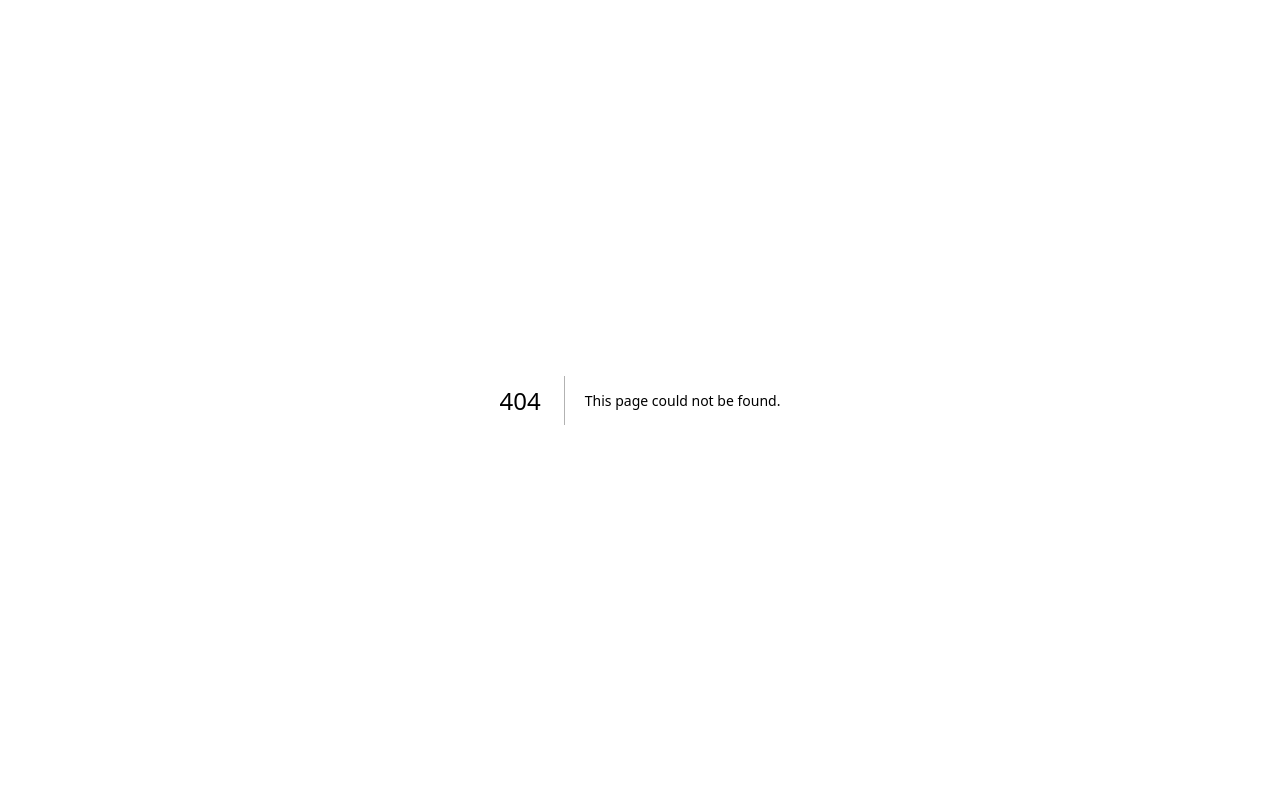
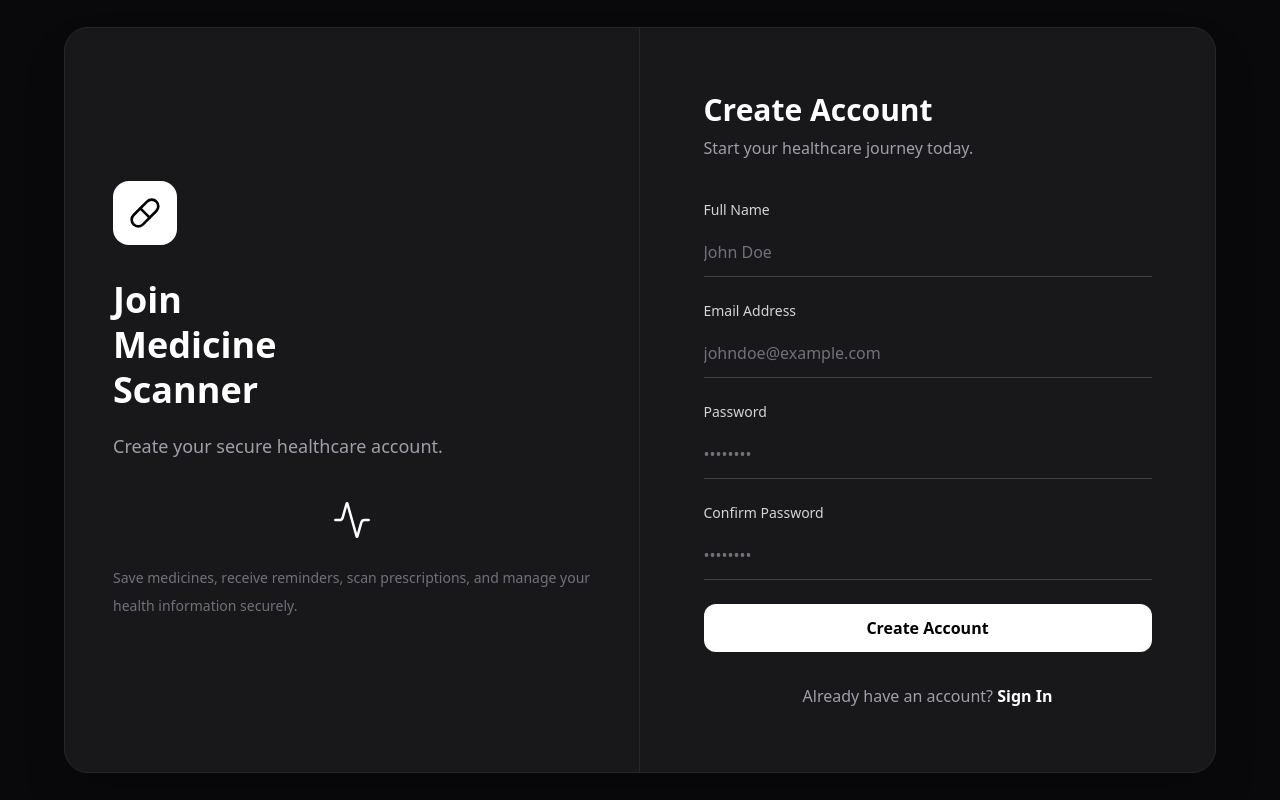
Before and after one commit to khushpreet78141/Medicine-Information-Scanner, a Next.js app: page /register in a window 1280 px wide. Before the commit this address had no page. Built offline with nearby package versions, Linux system fonts and the light colour scheme.

Commit message:
implement register page

```diff
--- /dev/null
+++ b/app/api/login/route.ts
@@ -0,0 +1,14 @@
+import supabase from "@/src/lib/supabase";
+
+export async function POST(request: Request) {
+    const {email,password} = await request.json();
+   const {data,error} =  await supabase.auth.signInWithPassword({
+  email,
+  password,
+});
+
+console.log("logged in user",data.user)
+if(error){
+    console.log()
+}
+}
--- /dev/null
+++ b/app/login/page.tsx
@@ -0,0 +1,5 @@
+import Login from "@/src/components/Login";
+
+export default function LoginPage (){
+    return <Login/>
+}
--- a/app/page.tsx
+++ b/app/page.tsx
@@ -4,6 +4,8 @@ import Image from "next/image";
 import Upload from "@/src/components/Upload";
 import Search from "@/src/components/Search";
 import Reminder from "@/src/components/Reminder";
+import Login from "@/src/components/Login";
+import Register from "@/src/components/Register";
 import useServiceWorker from "@/src/hooks/useServiceWorker";
 export default function Home() {
   useServiceWorker();
@@ -12,7 +14,9 @@ export default function Home() {
     <div className="">
         {/*<Upload/>*/}
         {/*<Search/>*/}
-        <Reminder/>
+        {/*<Reminder/>*/}
+        {/*<Login/>*/}
+        <Register/>
 
     </div>
   );
--- /dev/null
+++ b/app/register/page.tsx
@@ -0,0 +1,5 @@
+import Register from "@/src/components/Register";
+
+export default function RegisterPage(){
+    return <Register/>
+}
--- a/package.json
+++ b/package.json
@@ -12,6 +12,7 @@
     "@google/genai": "^2.9.0",
     "@supabase/supabase-js": "^2.108.2",
     "axios": "^1.16.1",
+    "lucide-react": "^1.24.0",
     "next": "16.2.6",
     "react": "19.2.4",
     "react-dom": "19.2.4",
--- a/src/components/Login.tsx
+++ b/src/components/Login.tsx
@@ -1,22 +1,118 @@
-import React from 'react'
+"use client";
 
-const Login = () => {
+import Link from "next/link";
+import { Pill, Activity } from "lucide-react";
+import { useState } from "react";
+export default function Login() {
+
+  const [loginData, setLoginData] = useState({
+    email:"",
+    password:""
+  })
+
+  const handleSubmit = ()=>{
+
+
+  }
+
+
   return (
-    <div>
-      <form action="post">
-        <div>
-      <label htmlFor="email">email address</label>  <input type="text" placeholder='johnDoe@example.com' />
-      </div>
-      <div>
-      <label htmlFor="email">Password</label>  <input type="password" placeholder='***' />
-      </div>
-        <div>
-            Don't have an account ?
+    <div className="min-h-screen bg-zinc-950 flex items-center justify-center p-6">
+      <div className="w-full max-w-6xl bg-zinc-900 border border-zinc-800 rounded-3xl overflow-hidden shadow-2xl grid md:grid-cols-2">
+
+        {/* Left Side */}
+        <div className="hidden md:flex flex-col justify-center px-12 py-16 border-r border-zinc-800">
+
+          <div className="w-16 h-16 rounded-2xl bg-white flex items-center justify-center mb-8">
+            <Pill className="text-black w-8 h-8" />
+          </div>
+
+          <h1 className="text-4xl font-bold text-white leading-tight">
+            Medicine
+            <br />
+            Information
+            <br />
+            Scanner
+          </h1>
+
+          <p className="text-zinc-400 mt-5 text-lg">
+            Scan. Understand. Stay Healthy.
+          </p>
+
+          {/* ECG Line */}
+          <div className="mt-10">
+            <Activity className="w-full h-10 text-white" strokeWidth={1.5} />
+          </div>
+
+          <p className="text-zinc-500 mt-6 text-sm leading-7">
+            Securely manage your medicines, reminders, and health information
+            in one place.
+          </p>
         </div>
 
-      </form>
+        {/* Right Side */}
+        <div className="flex items-center justify-center px-8 py-16">
+
+          <div className="w-full max-w-md">
+
+            <h2 className="text-3xl font-bold text-white">
+              Welcome Back
+            </h2>
+
+            <p className="text-zinc-400 mt-2">
+              Sign in to continue.
+            </p>
+
+            <form className="mt-10 space-y-6" onSubmit={handleSubmit}>
+
+              <div>
+                <label className="block text-sm text-zinc-300 mb-2">
+                  Email Address
+                </label>
+
+                <input
+                  type="email"
+                  onChange={(e)=>setLoginData({...loginData,email:e.target.value})}
+                  placeholder="johndoe@example.com"
+                  className="w-full bg-transparent border-b border-zinc-700 py-3 text-white placeholder:text-zinc-500 outline-none focus:border-white transition"
+                />
+              </div>
+
+              <div>
+                <label className="block text-sm text-zinc-300 mb-2">
+                  Password
+                </label>
+
+                <input
+                  type="password"
+                  placeholder="••••••••"
+                  onChange={(e)=>setLoginData({...loginData,password:e.target.value})}
+                  className="w-full bg-transparent border-b border-zinc-700 py-3 text-white placeholder:text-zinc-500 outline-none focus:border-white transition"
+                />
+              </div>
+
+              <button
+                className="w-full bg-white text-black py-3 rounded-xl font-semibold hover:bg-zinc-200 transition duration-300"
+              >
+                Secure Login
+              </button>
+            </form>
+
+            <p className="text-center text-zinc-400 mt-8">
+              Don't have an account?{" "}
+              <Link
+                href="/register"
+                className="text-white font-semibold hover:underline"
+              >
+                Register
+              </Link>
+            </p>
+
+          </div>
+
+        </div>
+
+      </div>
     </div>
-  )
+  );
 }
-
-export default Login
--- a/src/components/Register.tsx
+++ b/src/components/Register.tsx
@@ -1,11 +1,152 @@
-import React from 'react'
+"use client";
 
+import Link from "next/link";
+import { Pill, Activity } from "lucide-react";
+import { useState } from "react";
 const Register = () => {
+   const [registerData, setRegisterData] = useState({
+      name:"",
+      email:"",
+      password:""
+    });
+
+    const [temporaryPass, setTemporaryPass] = useState("")
+
+    const handleSubmit = ()=>{
+
+
+    }
+
+
+
+
   return (
-    <div>
-      Register
+    <div className="min-h-screen bg-zinc-950 flex items-center justify-center p-6">
+      <div className="w-full max-w-6xl bg-zinc-900 border border-zinc-800 rounded-3xl overflow-hidden shadow-2xl grid md:grid-cols-2">
+
+        {/* Left Section */}
+        <div className="hidden md:flex flex-col justify-center px-12 py-16 border-r border-zinc-800">
+
+          <div className="w-16 h-16 rounded-2xl bg-white flex items-center justify-center mb-8">
+            <Pill className="text-black w-8 h-8" />
+          </div>
+
+          <h1 className="text-4xl font-bold text-white leading-tight">
+            Join
+            <br />
+            Medicine
+            <br />
+            Scanner
+          </h1>
+
+          <p className="text-zinc-400 mt-5 text-lg">
+            Create your secure healthcare account.
+          </p>
+
+          <div className="mt-10">
+            <Activity className="w-full h-10 text-white" strokeWidth={1.5} />
+          </div>
+
+          <p className="text-zinc-500 mt-6 text-sm leading-7">
+            Save medicines, receive reminders, scan prescriptions,
+            and manage your health information securely.
+          </p>
+
+        </div>
+
+        {/* Right Section */}
+        <div className="flex items-center justify-center px-8 py-16">
+
+          <div className="w-full max-w-md">
+
+            <h2 className="text-3xl font-bold text-white">
+              Create Account
+            </h2>
+
+            <p className="text-zinc-400 mt-2">
+              Start your healthcare journey today.
+            </p>
+
+            <form className="mt-10 space-y-6" method="post" onSubmit={handleSubmit}>
+
+              <div>
+                <label className="block text-sm text-zinc-300 mb-2">
+                  Full Name
+                </label>
+
+                <input
+                  type="text"
+                  placeholder="John Doe"
+                  onChange={(e)=>setRegisterData({...registerData,name:e.target.value})}
+                  className="w-full bg-transparent border-b border-zinc-700 py-3 text-white placeholder:text-zinc-500 outline-none focus:border-white transition"
+                />
+              </div>
+
+              <div>
+                <label className="block text-sm text-zinc-300 mb-2">
+                  Email Address
+                </label>
+
+                <input
+                  type="email"
+                  placeholder="johndoe@example.com"
+                  onChange={(e)=>setRegisterData({...registerData,email:e.target.value})}
+                  className="w-full bg-transparent border-b border-zinc-700 py-3 text-white placeholder:text-zinc-500 outline-none focus:border-white transition"
+                />
+              </div>
+
+              <div>
+                <label className="block text-sm text-zinc-300 mb-2">
+                  Password
+                </label>
+
+                <input
+                  type="password"
+                  placeholder="••••••••"
+                  onChange={(e)=>setTemporaryPass(e.target.value)}
+                  className="w-full bg-transparent border-b border-zinc-700 py-3 text-white placeholder:text-zinc-500 outline-none focus:border-white transition"
+                />
+              </div>
+
+              <div>
+                <label className="block text-sm text-zinc-300 mb-2">
+                  Confirm Password
+                </label>
+
+                <input
+                  type="password"
+                  placeholder="••••••••"
+                  onChange={(e)=>setRegisterData({...registerData,password:e.target.value})}
+                  className="w-full bg-transparent border-b border-zinc-700 py-3 text-white placeholder:text-zinc-500 outline-none focus:border-white transition"
+                />
+              </div>
+
+              <button
+                type="submit"
+                className="w-full bg-white text-black py-3 rounded-xl font-semibold hover:bg-zinc-200 transition duration-300"
+              >
+                Create Account
+              </button>
+
+            </form>
+
+            <p className="text-center text-zinc-400 mt-8">
+              Already have an account?{" "}
+              <Link
+                href="/login"
+                className="text-white font-semibold hover:underline"
+              >
+                Sign In
+              </Link>
+            </p>
+
+          </div>
+
+        </div>
+
+      </div>
     </div>
-  )
-}
+  );
+};
 
-export default Register
+export default Register;
```
Also changed, not shown: 1 other file (tests, documents, lock files or other folders).
